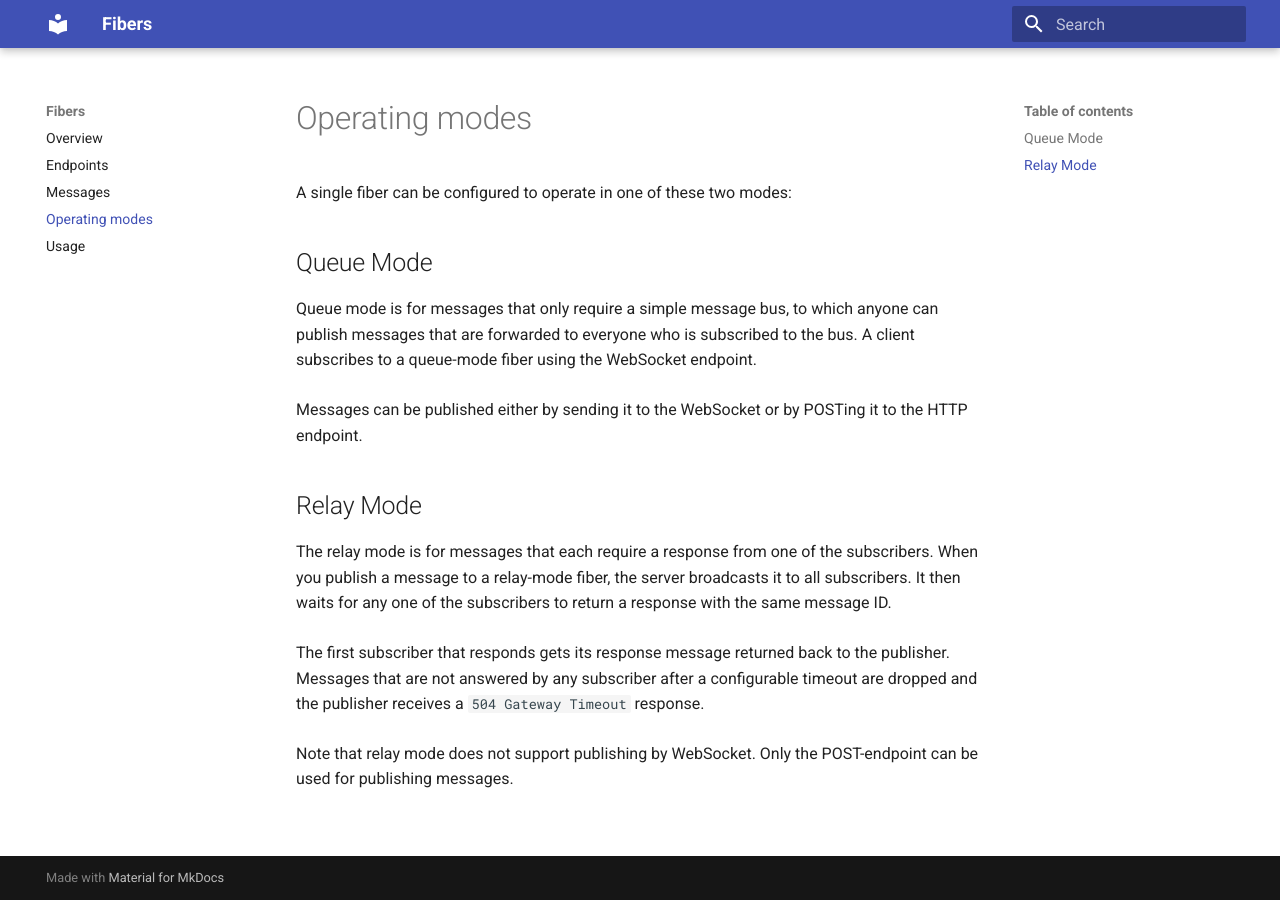
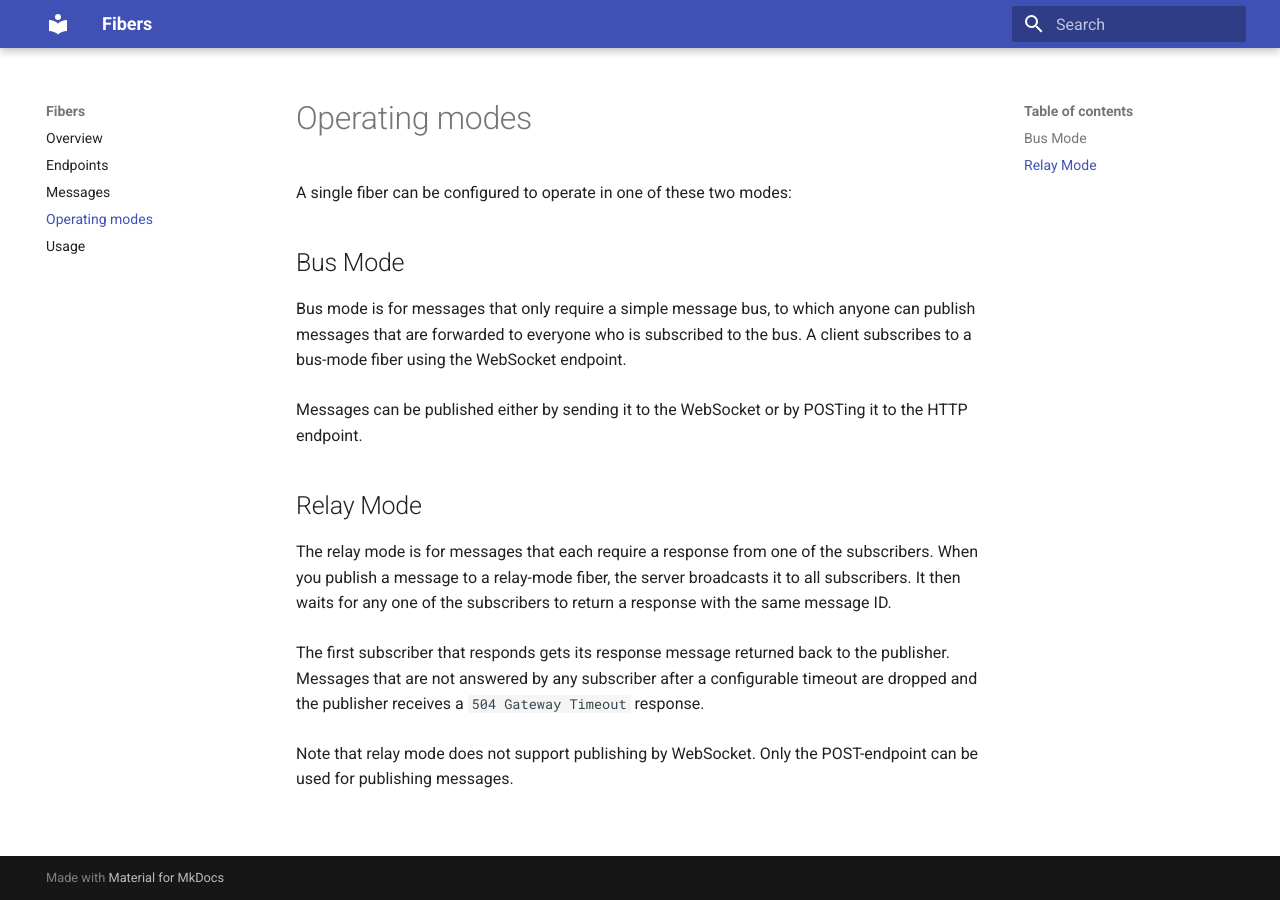
Before and after one commit to Twometer/fibers, an MkDocs documentation site: the page built from docs/operating_modes.md, in a window 1280 px wide. Built offline with MkDocs 1.6.1 and Material for MkDocs 9.7.7, drawn with Linux system fonts in a browser that asks for light colours.

Commit message:
Rename queue to bus because it's a bus, not a queue

````diff
--- a/docs/messages.md
+++ b/docs/messages.md
@@ -13,7 +13,7 @@ To publish a message, just send a POST request to the fiber's `publish` endpoint
 message payload. Simplex Fibers will return a `200` response on success, duplex fibers will return the subscriber's
 reply in the HTTP response.
 
-When connected to the WebSocket endpoint of a fiber operating in queue mode (This does **not** work with relay-mode
+When connected to the WebSocket endpoint of a fiber operating in bus mode (This does **not** work with relay-mode
 fibers), you can directly publish messages using the WebSocket, by sending the message in the following format:
 
 ```json
--- a/docs/operating_modes.md
+++ b/docs/operating_modes.md
@@ -2,10 +2,10 @@
 
 A single fiber can be configured to operate in one of these two modes:
 
-## Queue Mode
+## Bus Mode
 
-Queue mode is for messages that only require a simple message bus, to which anyone can publish messages that are
-forwarded to everyone who is subscribed to the bus. A client subscribes to a queue-mode fiber using the WebSocket
+Bus mode is for messages that only require a simple message bus, to which anyone can publish messages that are
+forwarded to everyone who is subscribed to the bus. A client subscribes to a bus-mode fiber using the WebSocket
 endpoint.
 
 Messages can be published either by sending it to the WebSocket or by POSTing it to the HTTP endpoint.
--- a/docs/usage.md
+++ b/docs/usage.md
@@ -21,7 +21,7 @@ Fibers are defined in the `/app/config/fibers.json` file that you mounted previo
 ```json
 [
   {
-    "mode": "queue|relay",
+    "mode": "bus|relay",
     "name": "fiber-name",
     "key": "choose a secure key"
   }
--- a/package.json
+++ b/package.json
@@ -1,7 +1,7 @@
 {
   "name": "fibers",
   "version": "1.0.0",
-  "description": "Fast and simple message queue and relay server",
+  "description": "Fast and simple message bus and relay server",
   "main": "src/main.js",
   "directories": {
     "doc": "docs"
````
Also changed, not shown: README.md (+1 -1 lines), docs/index.md (+2 -2 lines), 7 other files.
